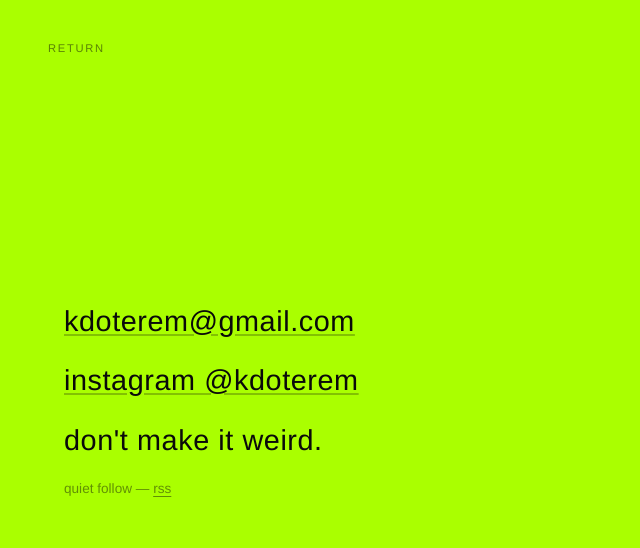
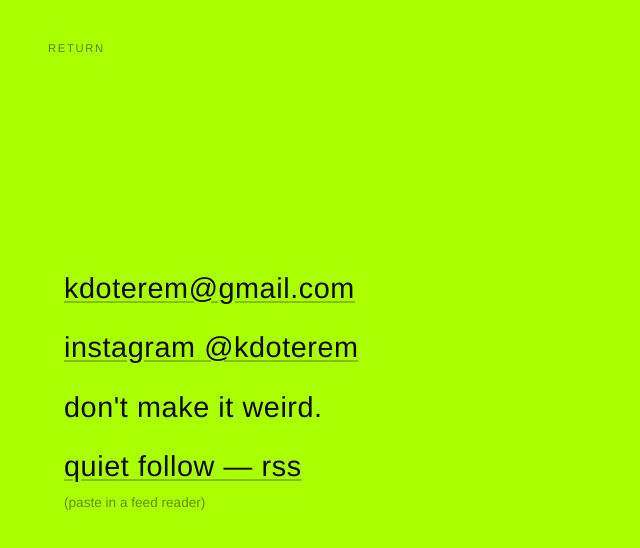
Before and after one commit to kdoterem/keremkaya.space, a Next.js app: page /find-me in a window 1280 px wide. Shown: the top 548 px of the page, without its empty margins (0-640 px from the left). Built offline with nearby package versions, Linux system fonts and the light colour scheme.

Commit message:
resize rss link and add feed reader hint

```diff
--- a/app/find-me/page.tsx
+++ b/app/find-me/page.tsx
@@ -129,19 +129,35 @@ export default function FindMePage() {
         {LINES.map((line, i) => (
           <ContactLine key={i} text={line.text} type={line.type} delay={line.delay} />
         ))}
-        <p style={{
+        <a
+          href="/feed.xml"
+          style={{
+            fontSize:            "clamp(1.1rem, 3vw, 1.8rem)",
+            fontWeight:          500,
+            lineHeight:          1.4,
+            letterSpacing:       "0.02em",
+            fontFamily:          '"Helvetica Neue", Helvetica, Arial, sans-serif',
+            color:               "#0a0a0a",
+            display:             "block",
+            marginBottom:        "0.4rem",
+            textDecoration:      "underline",
+            textDecorationColor: "rgba(10,10,10,0.25)",
+            textUnderlineOffset: "3px",
+          }}
+        >
+          quiet follow — rss
+        </a>
+        <span style={{
           fontSize:      "0.85rem",
           fontWeight:    400,
           color:         "#0a0a0a",
           opacity:       0.45,
-          marginTop:     "0.4rem",
+          display:       "block",
+          marginBottom:  "1.2rem",
           fontFamily:    '"Helvetica Neue", Helvetica, Arial, sans-serif',
         }}>
-          quiet follow —{" "}
-          <a href="/feed.xml" style={{ color: "inherit", textDecoration: "underline", textUnderlineOffset: "3px" }}>
-            rss
-          </a>
-        </p>
+          (paste in a feed reader)
+        </span>
       </div>
     </main>
   );
```
